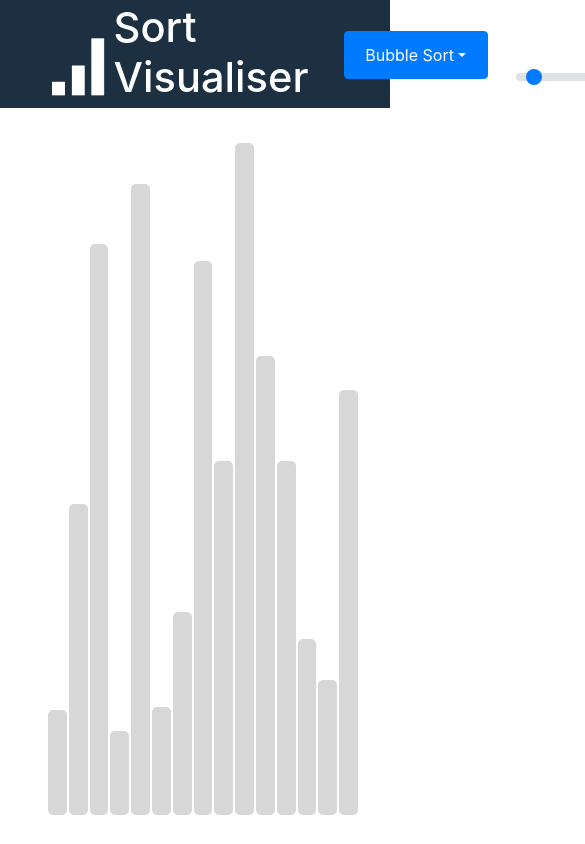
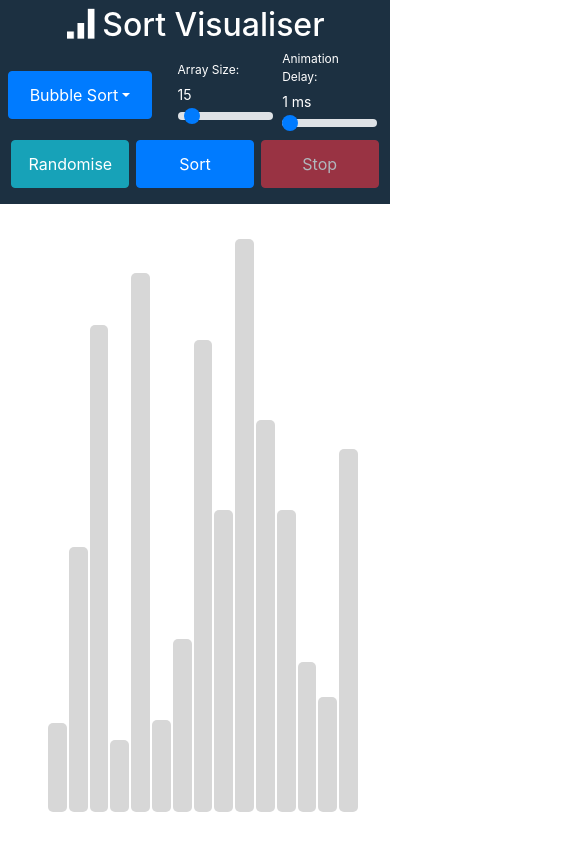
Before and after one commit to saurabhanand-git/sorting-visualiser-ReactJS, a React (Create React App) app: page / in a window 390 px wide. Shown: the top 844 px of the page, 585 px wide, since content can reach past the window. Built offline with nearby package versions, Linux system fonts and the light colour scheme.

Commit message:
makes content responsive to screen size changes

```diff
--- a/src/components/Content.jsx
+++ b/src/components/Content.jsx
@@ -38,12 +38,32 @@ const HeaderContainer = styled.div`
       padding: 0 0 0.3rem 0;
     }
   }
+  @media only screen and (min-width: 900px) and (max-width: 1300px) {
+    display: flex;
+    flex-direction: column;
+    align-items: center;
+    padding: 0.2rem 0 0 0;
+  }
+  @media only screen and (max-width: 900px) {
+    display: flex;
+    flex-direction: column;
+    align-items: center;
+    padding: 0.2rem 0 0 0;
+    header {
+      h1 {
+        font-size: 2rem;
+      }
+      img {
+        width: 2rem;
+      }
+    }
+  }
 `;
 
 const CustomForm = styled(Form)`
   display: flex;
   align-items: center;
-  height: 5rem;
+  height: auto;
   color: #fff;
   .form-group {
     margin: 0 1rem 0 1rem;
@@ -52,20 +72,52 @@ const CustomForm = styled(Form)`
   .form-label {
     margin: 0 0 0 0;
   }
-  .form-text {
-  }
-  .custom-range {
-  }
   .algo {
     margin: 0 2rem 0 2rem;
     .dropdown-toggle {
       width: 9rem;
     }
   }
+  .selectorGroup {
+    display: flex;
+    align-items: center;
+  }
   button {
     height: 3rem;
     margin: 0 0.2rem 0 0.2rem;
     width: 7rem;
+  }
+  @media only screen and (max-width: 900px) {
+    flex-direction: column;
+    .selectorGroup {
+      width: 100vw;
+      justify-content: space-around;
+      padding-right: 0.5rem;
+    }
+    .buttonGroup {
+      width: 100vw;
+      display: flex;
+      justify-content: space-around;
+      padding: 0 0.5rem 1rem 0.5rem;
+      .btn {
+        width: 9rem;
+      }
+    }
+    .form-group {
+      margin: 0 0.3rem 0 0.3rem;
+      width: auto;
+    }
+    .form-label {
+      font-size: 0.75rem;
+    }
+    .algo {
+      margin: 0 0.3rem 0 0.3rem;
+      .dropdown-toggle {
+        width: 9rem;
+        font-size: 1rem;
+        margin-right: 1rem;
+      }
+    }
   }
 `;
 
@@ -75,7 +127,7 @@ const Bars = styled.div`
   align-items: flex-end;
   width: 80vw;
   height: 80vh;
-  margin: 2rem 0 0 1rem;
+  margin: 2rem 0 2rem 1rem;
 `;
 
 const Bar = styled.div`
@@ -238,6 +290,7 @@ export default function ContentScreen() {
           <h1>Sort Visualiser</h1>
         </header>
         <CustomForm>
+          <div className="selectorGroup">
             <Form.Group className="algo">
               <DropdownButton title={algoRef[algorithm].title}>
                 {Object.keys(algoRef).map((algoKey) => {
@@ -280,7 +333,13 @@ export default function ContentScreen() {
                 disabled={isSorting}
               />
             </Form.Group>
-          <Button variant="info" onClick={handleRandomise} disabled={isSorting}>
+          </div>
+          <div className="buttonGroup">
+            <Button
+              variant="info"
+              onClick={handleRandomise}
+              disabled={isSorting}
+            >
               Randomise
             </Button>
             <Button
@@ -293,6 +352,7 @@ export default function ContentScreen() {
             <Button variant="danger" onClick={handleStop} disabled={!isSorting}>
               Stop
             </Button>
+          </div>
         </CustomForm>
       </HeaderContainer>
       {isLoading ? (
```
Lines whose indentation alone changed are shown as unchanged.
